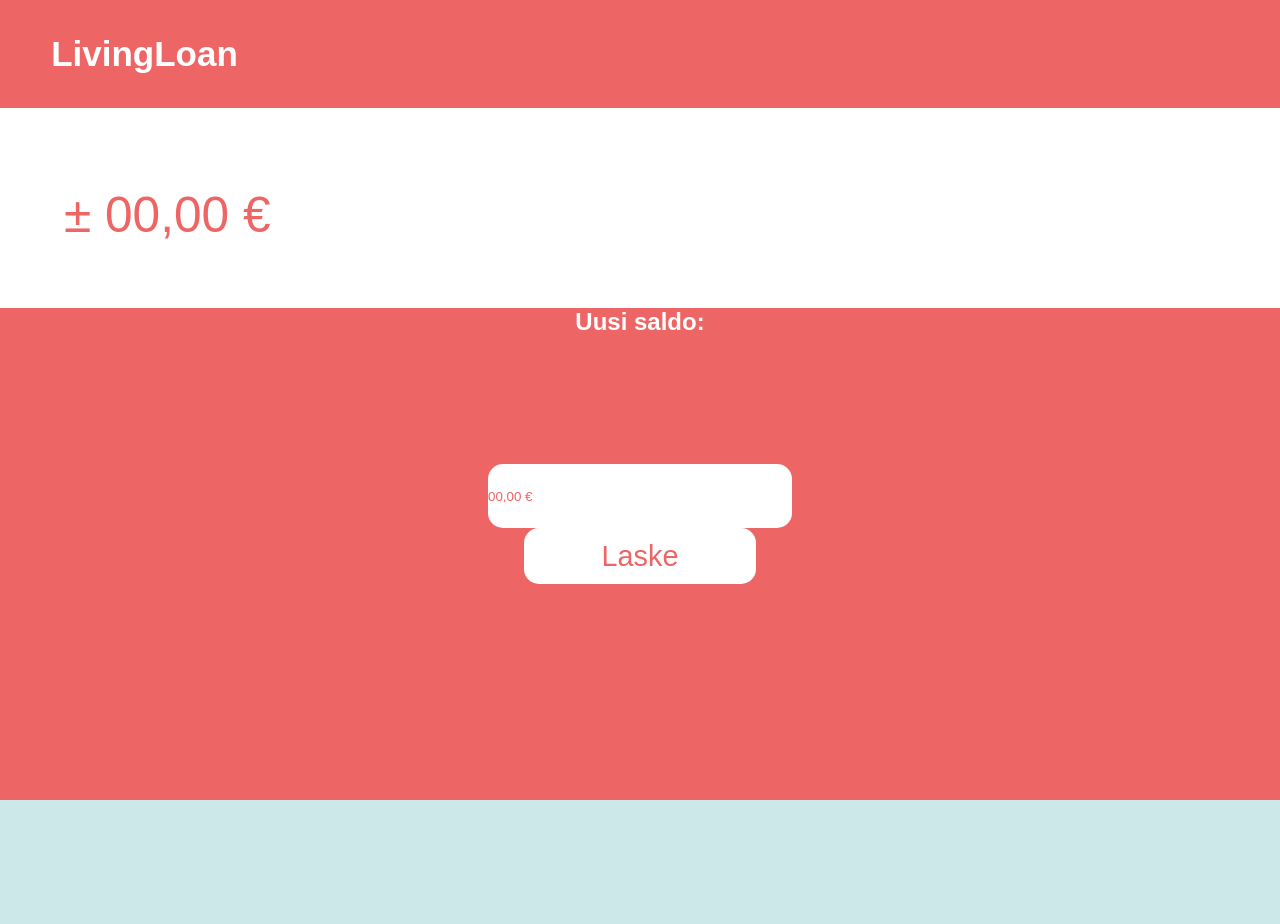
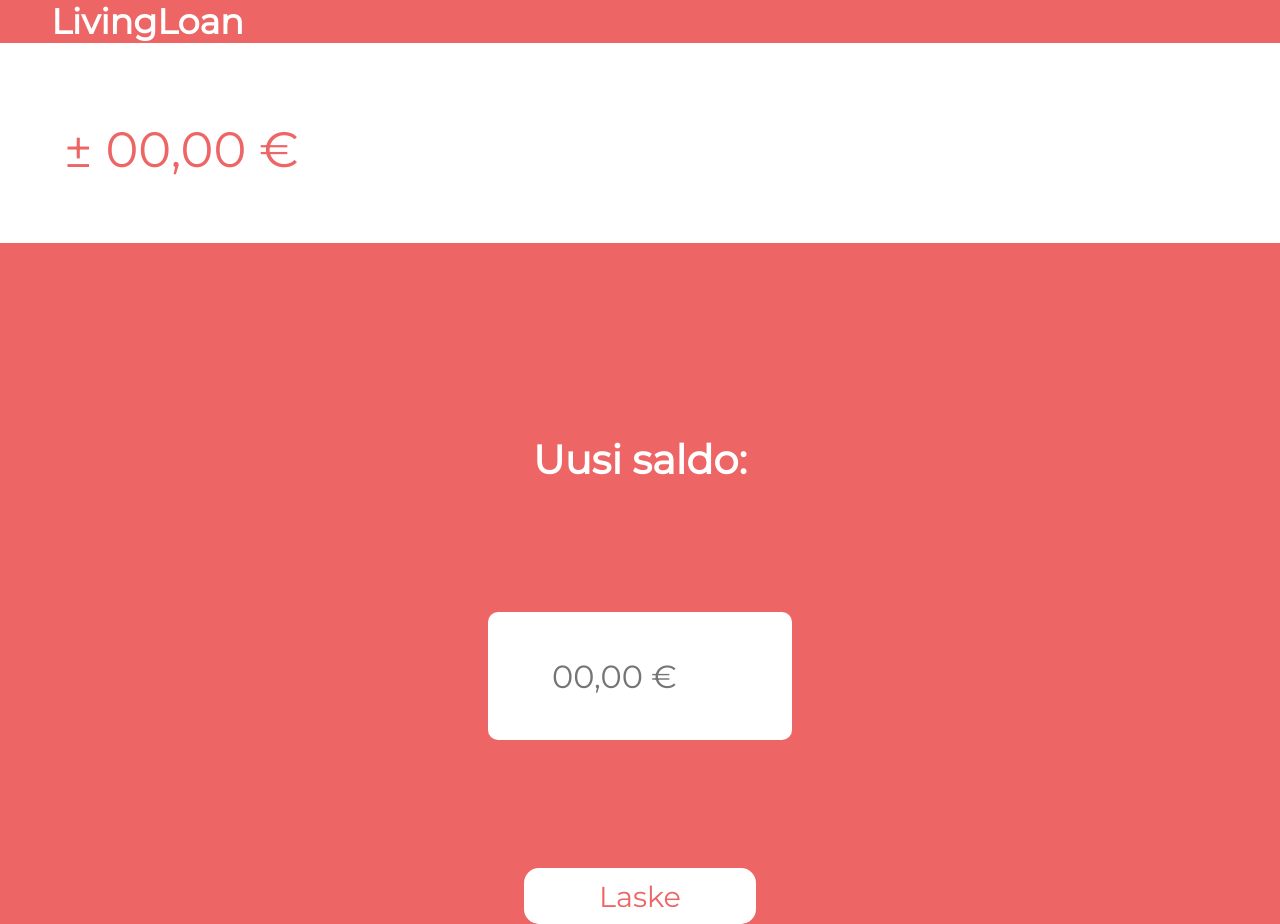
Before and after one commit to spoilaro/livingloan, a React (Create React App) app: page / in a window 1280 px wide. Before the commit the page ends 800 px from the top, so only its background shows below. Built offline with nearby package versions, Linux system fonts and the light colour scheme.

Commit message:
Input window is now ready. => UI redesign is ready.

```diff
--- a/public/index.html
+++ b/public/index.html
@@ -25,6 +25,8 @@
       Learn how to configure a non-root public URL by running `npm run build`.
     -->
     <title>Living Loan</title>
+    <link rel="preconnect" href="https://fonts.gstatic.com">
+    <link href="https://fonts.googleapis.com/css2?family=Montserrat&display=swap" rel="stylesheet">
   </head>
   <body>
     <noscript>You need to enable JavaScript to run this app.</noscript>
--- a/src/App.css
+++ b/src/App.css
@@ -3,7 +3,7 @@
   padding: 0;
   box-sizing: border-box;
   background-color: #cce8e9;
-  font-family: sans-serif;
+  font-family: 'Montserrat', sans-serif;
 }
 
 .Container{
--- a/src/components/CalcInput.js
+++ b/src/components/CalcInput.js
@@ -19,29 +19,34 @@ export class CalcInput extends Component {
             color: "#EE6565",
             border: "none",
             borderRadius: "15px",
-            fontSize: "1.8rem"
+            fontSize: "1.8rem",
+            marginTop: "10%"
         }
 
         const inputStyle = {
             width: "38vh",
-            height: "8vh",
+            height: "10vh",
             backgroundColor: "white",
             border: "none",
-            borderRadius: "15px",
+            borderRadius: "10px",
             color: "#EE6565",
-            marginTop: "10%"
+            marginTop: "10%",
+            fontSize: "2rem",
+            padding: "5%"
         }
 
         const labelStyle = {
             backgroundColor: "#EE6565",
             color: "white",
+            fontSize: "2.5rem",
+            marginTop: "15%"
         }
 
         return (
             <div>
                 <form style={formStyle}>
                     <h2 style={labelStyle}>Uusi saldo:</h2>
-                    <input style={inputStyle} type="text" value={val}></input>
+                    <input style={inputStyle} type="text" placeholder="00,00 €"></input>
                     <input style={buttonStyle} type="submit" value="Laske"></input>
                 </form>
             </div>
--- a/src/components/ResultWindow.js
+++ b/src/components/ResultWindow.js
@@ -10,7 +10,7 @@ class ResultWindow extends Component {
             fontSize: "3.1rem",
             position: "absolute",
             backgroundColor: "white",
-            fontWeight: "300"
+            fontWeight: "500"
         }
         const backgroundStyle = {
             position: "relative",
```
